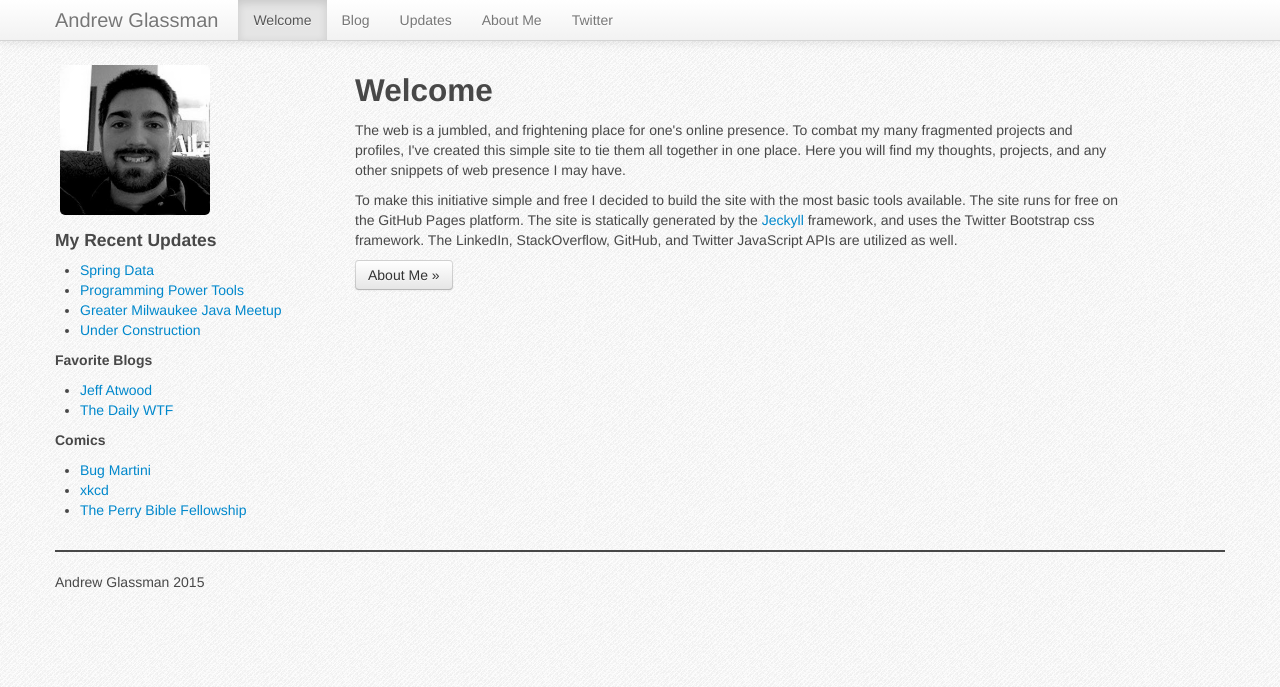
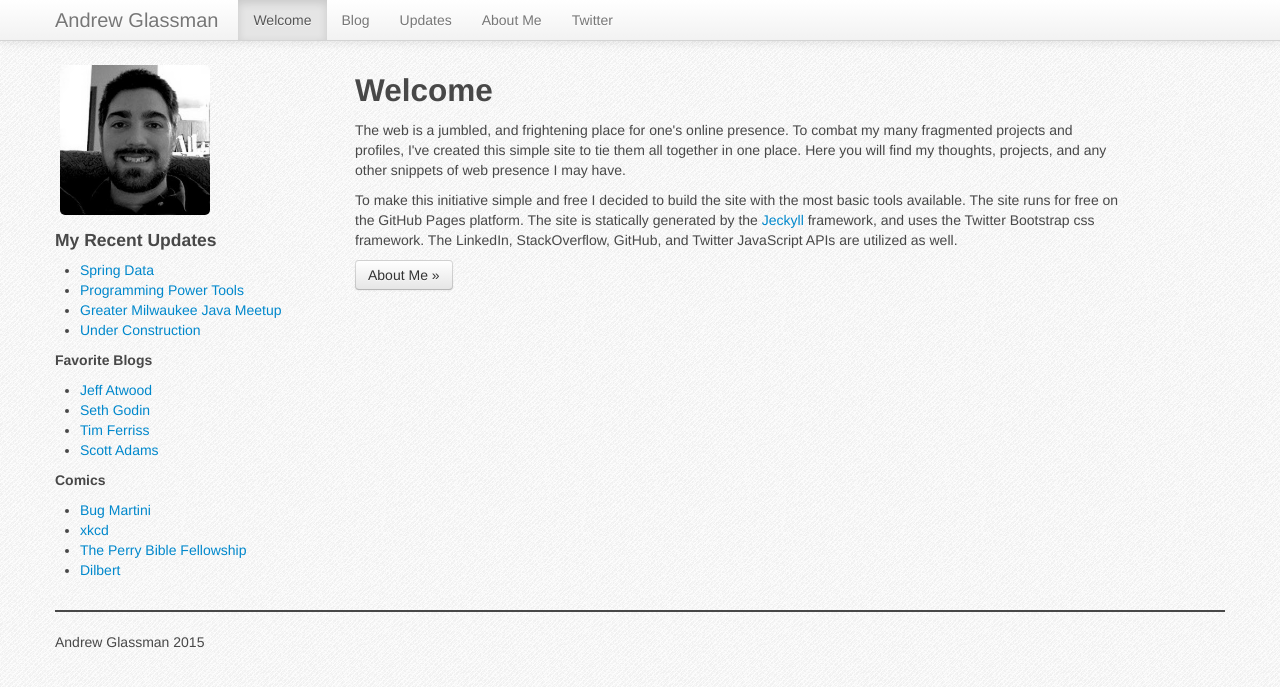
Before and after one commit to aglassman/aglassman.github.io, a Jekyll site: the page built from index.html, in a window 1280 px wide. Shown: the top 687 px of the page. Built offline with Jekyll 4.4.1, drawn with Linux system fonts in a browser that asks for light colours.

Commit message:
Update index.html
Updated blogs / comics.

```diff
--- a/index.html
+++ b/index.html
@@ -19,13 +19,16 @@ home-active: active
       <h5>Favorite Blogs</h5>
       <ul>
         <li><a href="http://www.codinghorror.com">Jeff Atwood</a></li>
-        <li><a href="http://www.thedailywtf.com/">The Daily WTF</a></li>
+        <li><a href="http://sethgodin.typepad.com/">Seth Godin</a></li>
+        <li><a href="http://fourhourworkweek.com/blog/">Tim Ferriss</a></li>
+        <li><a href="http://blog.dilbert.com/">Scott Adams</a></li>
       </ul>
       <h5>Comics</h5>
       <ul>
         <li><a href="http://www.bugmartini.com">Bug Martini</a> </li>
         <li><a href="http://www.xkcd.com">xkcd</a> </li>
         <li><a href="http://pbfcomics.com/">The Perry Bible Fellowship</a></li>
+        <li><a href="http://dilbert.com/">Dilbert</a></li>
       </ul>
 
 
```
